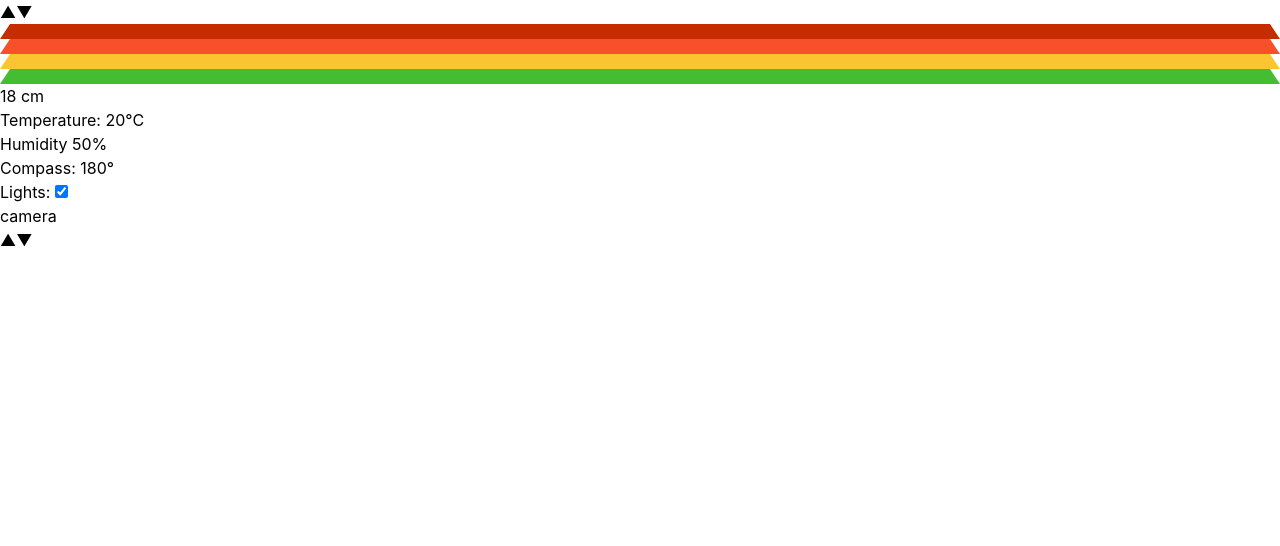
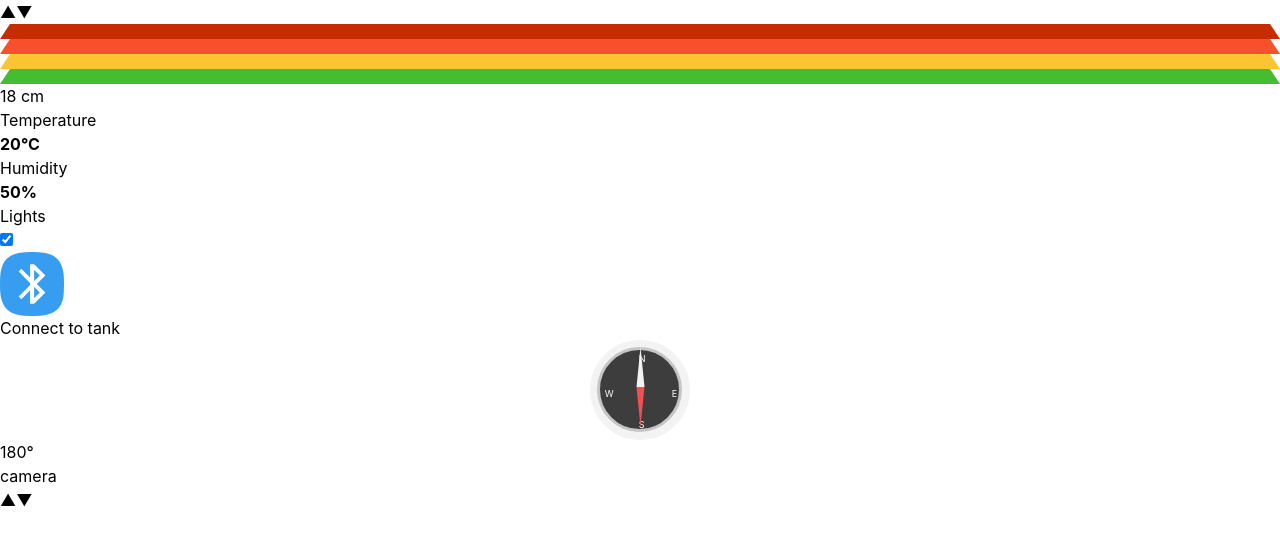
Before and after one commit to jozefcipa/tank-app, a React (Vite) app: page / in a window 1280 px wide. Shown: the top 546 px of the page. Built offline with nearby package versions, Linux system fonts and the light colour scheme.

Commit message:
feat: update dashboard UI

```diff
--- a/src/containers/Dashboard.tsx
+++ b/src/containers/Dashboard.tsx
@@ -1,27 +1,45 @@
 import { ObstacleDetector } from './ObstacleDetector.tsx'
 import { Toggle } from '../components/Toggle.tsx'
 import { useState } from 'react'
+import { Compass } from '../components/Compass'
+import { BluetoothConnect } from '../components/BluetoothConnect.tsx'
 
 type Props = {
   temperature: number
   humidityPercentage: number
   compassPosition: number
   lightsOn: boolean
+  onBluetoothConnect: () => Promise<void>
 }
 
 export const Dashboard = (props: Props) =>{
     const [lightsOn, setLightsOn] = useState(props.lightsOn)
-
     return  (
       <div>
         <ObstacleDetector distance={18}/>
-          <div>Temperature: {props.temperature}°C</div>
-          <div>Humidity {props.humidityPercentage}%</div>
-          <div>Compass: {props.compassPosition}°</div>
-          <div>Lights:  <Toggle checked={lightsOn} onChange={(checked) => {
+        <div className="flex items-center">
+          <div className="flex-1 text-left">
+            <div className="grid grid-cols-2 gap-1">
+              <div>Temperature</div>
+              <strong className="text-blue-500">{props.temperature}°C</strong>
+              <div>Humidity</div>
+              <strong className="text-blue-500">{props.humidityPercentage}%</strong>
+              <div>Lights</div>
+              <Toggle
+                checked={lightsOn}
+                onChange={(checked) => {
                   setLightsOn(checked)
-              console.log(`lights set to "${checked}"`)}
+                  console.log(`lights set to "${checked}"`)
+                }
                 }/>
+              <div className="col-span-2">
+                <BluetoothConnect isLoading={false /* todo */} connected={false /* bluetooth.isConnected */} onClick={props.onBluetoothConnect}/>
+              </div>
+            </div>
+          </div>
+          <div className="flex-1">
+            <Compass position={props.compassPosition}/>
+          </div>
         </div>
       </div>
     )
--- a/src/containers/MotorControlButtons.tsx
+++ b/src/containers/MotorControlButtons.tsx
@@ -9,7 +9,7 @@ type ButtonProps = Props & { direction: Direction }
 
 const Button = (props: ButtonProps) => (
   <button
-    className="border text-center content-center text-5xl text-slate-800 bg-slate-200 border rounded-xl"
+    className="border text-center content-center text-5xl text-slate-800 bg-[#e3e4e7] border rounded-xl hover:bg-[#dcdde1] focus:hover:bg-[#dcdde1] duration-100"
     onTouchStart={() => props.onButtonDown(props.direction)}
     onTouchEnd={props.onButtonUp}
   >
```
Lines whose indentation alone changed are shown as unchanged.
